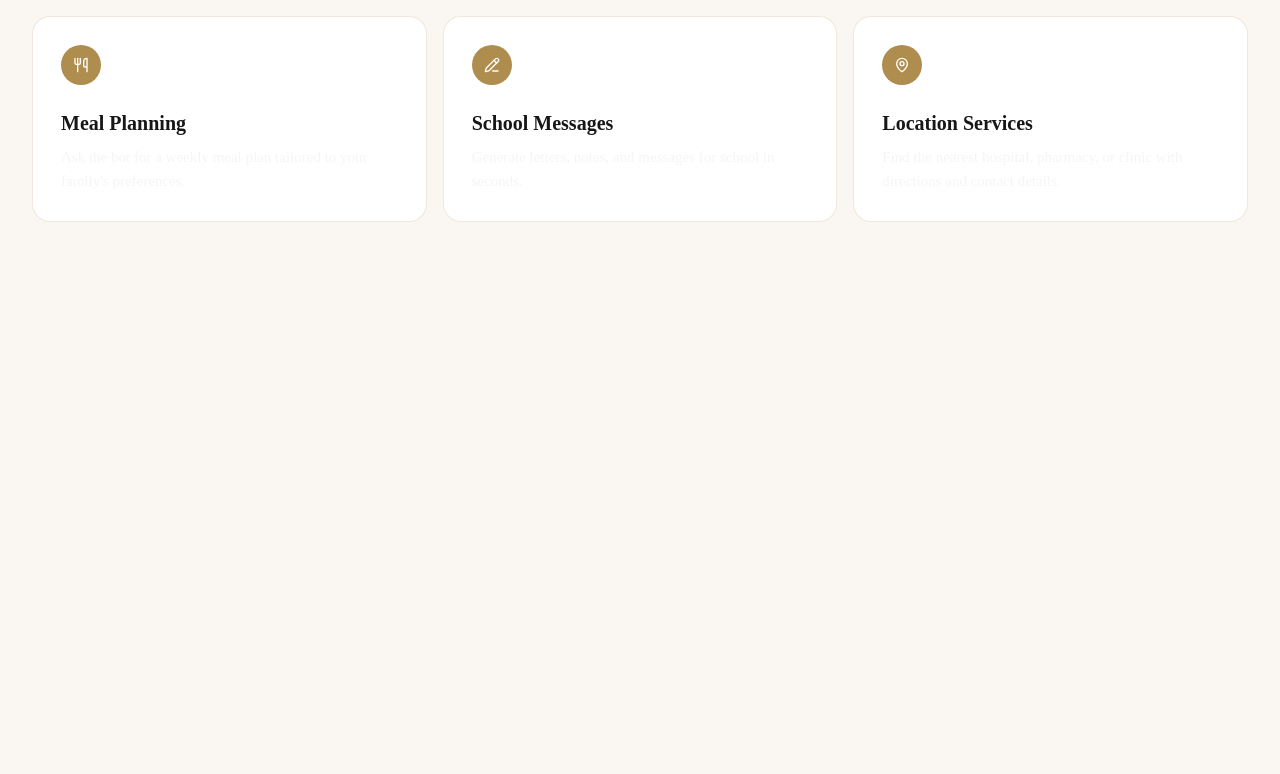
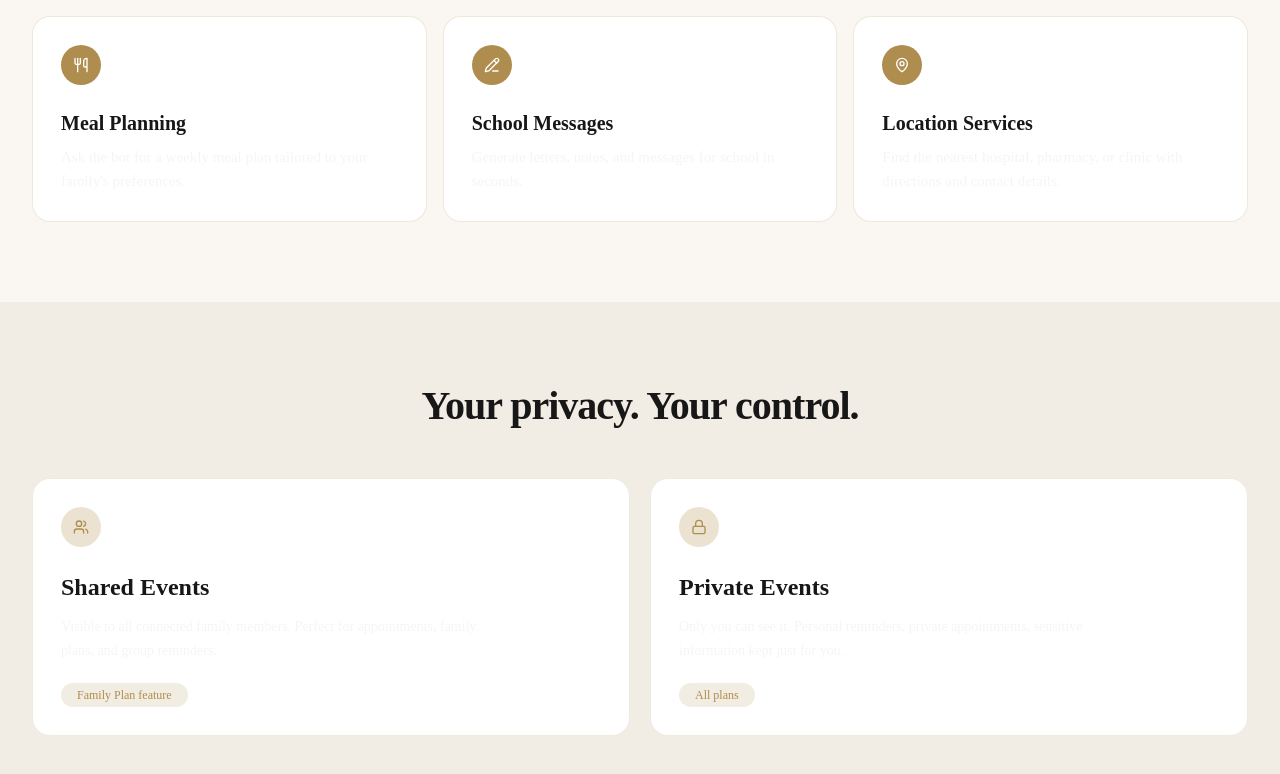
Before and after one commit to Rahul-Mallik-CSE/famora, a Next.js app: page / in a window 1280 px wide. Shown: the part 2004-2778 px from the top of the page. Before the commit the page ends 2306 px from the top, so only its background shows below. Built offline with nearby package versions, Linux system fonts and the light colour scheme.

Commit message:
Added PrivacyAndControlSection component and update Home layout

```diff
--- a/src/app/page.tsx
+++ b/src/app/page.tsx
@@ -2,6 +2,7 @@
 
 import FeaturesSection from "@/components/HomeComponents/FeaturesSection";
 import HeroSection from "@/components/HomeComponents/HeroSection";
+import PrivacyAndControllSection from "@/components/HomeComponents/PrivacyAndControllSection";
 import SetupGuidelineSection from "@/components/HomeComponents/SetupGuidelineSection";
 
 export default function Home() {
@@ -10,6 +11,7 @@ export default function Home() {
       <HeroSection />
       <SetupGuidelineSection />
       <FeaturesSection />
+      <PrivacyAndControllSection />
     </div>
   );
 }
--- a/src/components/CommonComponents/SectionHeading.tsx
+++ b/src/components/CommonComponents/SectionHeading.tsx
@@ -22,13 +22,13 @@ const SectionHeading = ({
   return (
     <div className={cn("mx-auto max-w-3xl text-center", className)}>
       {semiTitle && (
-        <p className="text-[11px] font-semibold tracking-[0.18em] text-button-bg uppercase sm:text-[13px]">
+        <p className="text-[11px] font-semibold tracking-[0.18em] text-button-bg uppercase md:text-[13px]">
           {semiTitle}
         </p>
       )}
       <h2
         className={cn(
-          "text-3xl font-bold tracking-tight text-primary sm:text-[40px]",
+          "text-3xl font-bold tracking-tight text-primary md:text-[40px]",
           semiTitle && "mt-1 md:mt-3",
           titleClassName,
         )}
@@ -38,7 +38,7 @@ const SectionHeading = ({
       {description && (
         <p
           className={cn(
-            "mt-2 md:mt-4 max-w-2xl text-base leading-7 text-secondary sm:text-lg",
+            "mt-2 md:mt-4 max-w-2xl text-base leading-7 text-secondary sm:text-lg md:text-xl",
             descriptionClassName,
           )}
         >
--- /dev/null
+++ b/src/components/HomeComponents/PrivacyAndControllSection.tsx
@@ -0,0 +1,58 @@
+/** @format */
+
+import { Lock, Users } from "lucide-react";
+import SectionHeading from "@/components/CommonComponents/SectionHeading";
+
+const cards = [
+  {
+    title: "Shared Events",
+    description:
+      "Visible to all connected family members. Perfect for appointments, family plans, and group reminders.",
+    icon: Users,
+    label: "Family Plan feature",
+  },
+  {
+    title: "Private Events",
+    description:
+      "Only you can see it. Personal reminders, private appointments, sensitive information kept just for you.",
+    icon: Lock,
+    label: "All plans",
+  },
+];
+
+const PrivacyAndControllSection = () => {
+  return (
+    <section className="w-full bg-secondary-background py-16 sm:py-20">
+      <div className="mx-auto max-w-7xl px-4 sm:px-6 lg:px-8">
+        <SectionHeading title="Your privacy. Your control." />
+
+        <div className="mt-12 grid gap-5 lg:grid-cols-2">
+          {cards.map((card) => {
+            const Icon = card.icon;
+            return (
+              <article
+                key={card.title}
+                className="rounded-2xl border border-button-bg/18 bg-card-bg p-7"
+              >
+                <div className="mb-2 md:mb-6 flex h-10 w-10 items-center justify-center rounded-full bg-button-bg/25 text-button-bg">
+                  <Icon className="h-4 w-4" />
+                </div>
+                <h3 className="text-xl md:text-2xl font-semibold text-primary">
+                  {card.title}
+                </h3>
+                <p className="mt-1 md:mt-3 max-w-md text-sm md:leading-6 text-secondary">
+                  {card.description}
+                </p>
+                <span className="mt-5 inline-flex rounded-full bg-button-bg/16 px-4 py-1 text-xs font-medium text-button-bg">
+                  {card.label}
+                </span>
+              </article>
+            );
+          })}
+        </div>
+      </div>
+    </section>
+  );
+};
+
+export default PrivacyAndControllSection;
```
